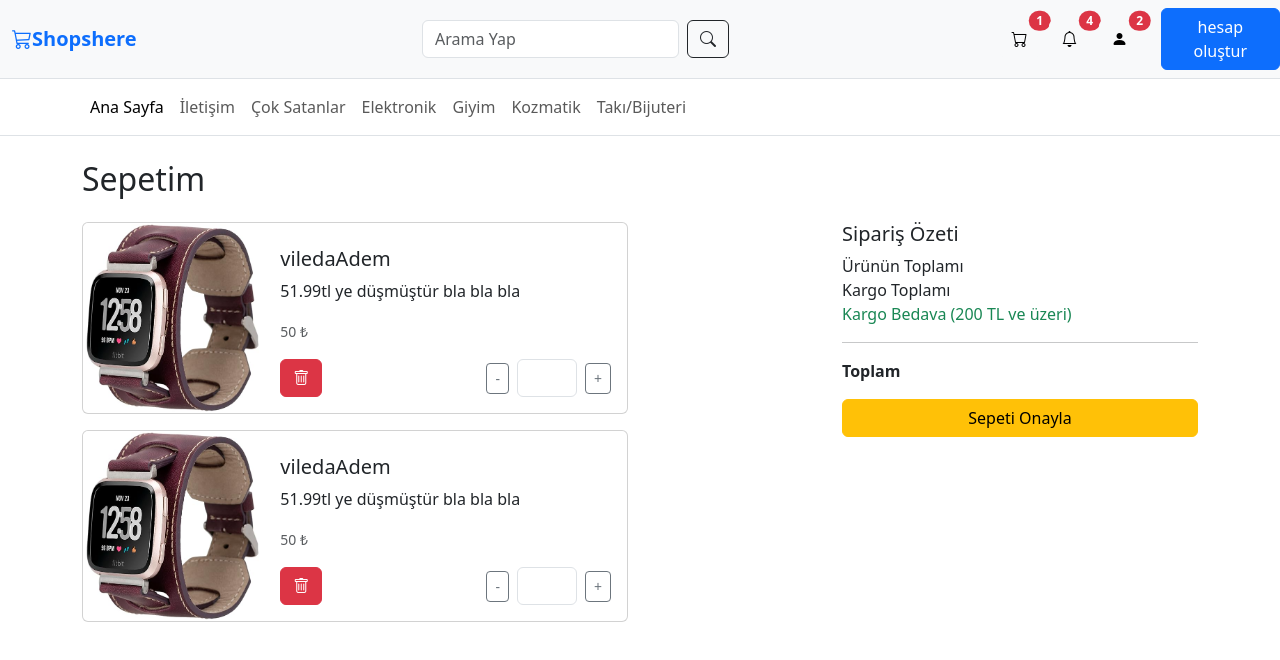
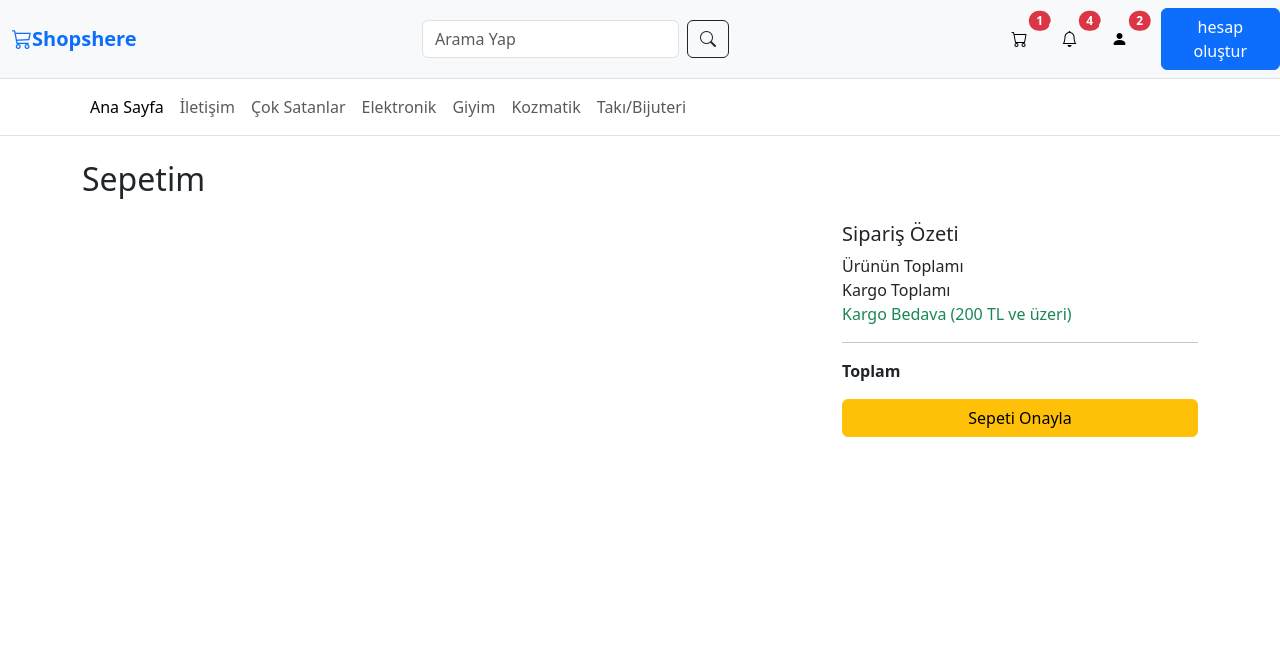
Before and after one commit to serhatkocak/shopshere, an Angular app: page /cart-page in a window 1280 px wide. Shown: the top 660 px of the page. Built offline with nearby package versions, Linux system fonts and the light colour scheme; data requests are answered from the project's data file.

Commit message:
ngx toaster added

```diff
--- a/angular.json
+++ b/angular.json
@@ -31,7 +31,8 @@
             ],
             "styles": [
               "src/styles.scss",
-              "node_modules/bootstrap/dist/css/bootstrap.css"
+              "node_modules/bootstrap/dist/css/bootstrap.css",
+              "node_modules/ngx-toastr/toastr.css"
             ],
             "scripts": [
               "node_modules/bootstrap/dist/js/bootstrap.bundle.min.js"
--- a/package.json
+++ b/package.json
@@ -22,6 +22,7 @@
     "bootstrap": "^5.3.3",
     "bootstrap-icons": "^1.11.3",
     "json-server": "^1.0.0-beta.3",
+    "ngx-toastr": "^19.0.0",
     "rxjs": "~7.8.0",
     "tslib": "^2.3.0",
     "zone.js": "~0.13.0"
--- a/src/app/app.module.ts
+++ b/src/app/app.module.ts
@@ -12,6 +12,10 @@ import { NotificationsModalComponent } from './shared/modals/notifications-modal
 import { SliderComponent } from './shared/components/slider/slider.component';
 import { CartPageComponent } from './cart-page/cart-page.component';
 import { HttpClient, HttpClientModule } from '@angular/common/http';
+import { CommonModule } from '@angular/common';
+import { BrowserAnimationsModule } from '@angular/platform-browser/animations';
+import { ToastrModule } from 'ngx-toastr';
+
 
 
 @NgModule({
@@ -22,16 +26,21 @@ import { HttpClient, HttpClientModule } from '@angular/common/http';
     RegisterComponent,
     NotificationsModalComponent,
     SliderComponent,
-    CartPageComponent
+    CartPageComponent,
   ],
   imports: [
     BrowserModule,
     AppRoutingModule,
     ReactiveFormsModule,
     NgbModule,
-    HttpClientModule
+    HttpClientModule,
+    CommonModule,
+    BrowserAnimationsModule,
+    ToastrModule.forRoot(),
   ],
-  providers: [HttpClient],
+  providers: [HttpClient,  ],
   bootstrap: [AppComponent]
 })
+
+
 export class AppModule { }
--- a/src/app/cart-page/cart-page.component.ts
+++ b/src/app/cart-page/cart-page.component.ts
@@ -1,6 +1,7 @@
 import { Component, OnInit } from '@angular/core';
 import { HttpClient } from "@angular/common/http";
 import { IProduct } from "../shared/models/product.model";
+import { ToastrService } from 'ngx-toastr';
 
 @Component({
     selector: 'app-cart-page',
@@ -12,7 +13,7 @@ export class CartPageComponent implements OnInit{
 
     cartList: IProduct[] = [];
 
-    constructor(private http: HttpClient) {}
+    constructor(private http: HttpClient, private toastr: ToastrService) {}
 
     ngOnInit() {
         this.getProductList()
@@ -26,7 +27,7 @@ export class CartPageComponent implements OnInit{
 
     removeFromCart(product: IProduct) {
         this.http.delete(`${this.apiUrl}cart/${product.id}`).subscribe(_ => {
-            console.log('silindi')
+            this.toastr.error('Ürün Silindi');
             this.getProductList()
         })
     }
--- a/src/db.json
+++ b/src/db.json
@@ -4,53 +4,44 @@
       "productImage": "smartwach.png",
       "productTitle": "viledaAdem",
       "productContent": "51.99tl ye düşmüştür bla bla bla",
-      "price": "50"
+      "price": "50",
+      "id": "4d53"
     },
     {
       "productImage": "vileda-adem.png",
       "productTitle": "viledaAdem",
       "productContent": "51.99tl ye düşmüştür bla bla bla",
-      "price": "50"
+      "price": "50",
+      "id": "59cd"
     },
     {
       "productImage": "icardi-pose.jpeg",
       "productTitle": "icardi",
       "productContent": "51.99tl ye düşmüştür bla bla bla",
-      "price": "50"
+      "price": "50",
+      "id": "1ecf"
     },
     {
       "productImage": "icardi-pose.jpeg",
       "productTitle": "icardi",
       "productContent": "51.99tl ye düşmüştür bla bla bla",
-      "price": "50"
+      "price": "50",
+      "id": "3ba2"
     },
     {
       "productImage": "icardi-pose.jpeg",
       "productTitle": "icardi",
       "productContent": "51.99tl ye düşmüştür bla bla bla",
-      "price": "50"
+      "price": "50",
+      "id": "a61d"
     },
     {
       "productImage": "icardi-pose.jpeg",
       "productTitle": "icardi",
       "productContent": "51.99tl ye düşmüştür bla bla bla",
-      "price": "50"
+      "price": "50",
+      "id": "a83e"
     }
   ],
-  "cart": [
-    {
-      "id": "1209",
-      "productImage": "smartwach.png",
-      "productTitle": "viledaAdem",
-      "productContent": "51.99tl ye düşmüştür bla bla bla",
-      "price": "50"
-    },
-    {
-      "id": "81c3",
-      "productImage": "smartwach.png",
-      "productTitle": "viledaAdem",
-      "productContent": "51.99tl ye düşmüştür bla bla bla",
-      "price": "50"
-    }
-  ]
+  "cart": []
 }
--- a/src/styles.scss
+++ b/src/styles.scss
@@ -1,2 +1 @@
-/* You can add global styles to this file, and also import other style files */
 @import "../node_modules/bootstrap-icons/font/bootstrap-icons.css";
```
Also changed, not shown: 1 other file (tests, documents, lock files or other folders).
